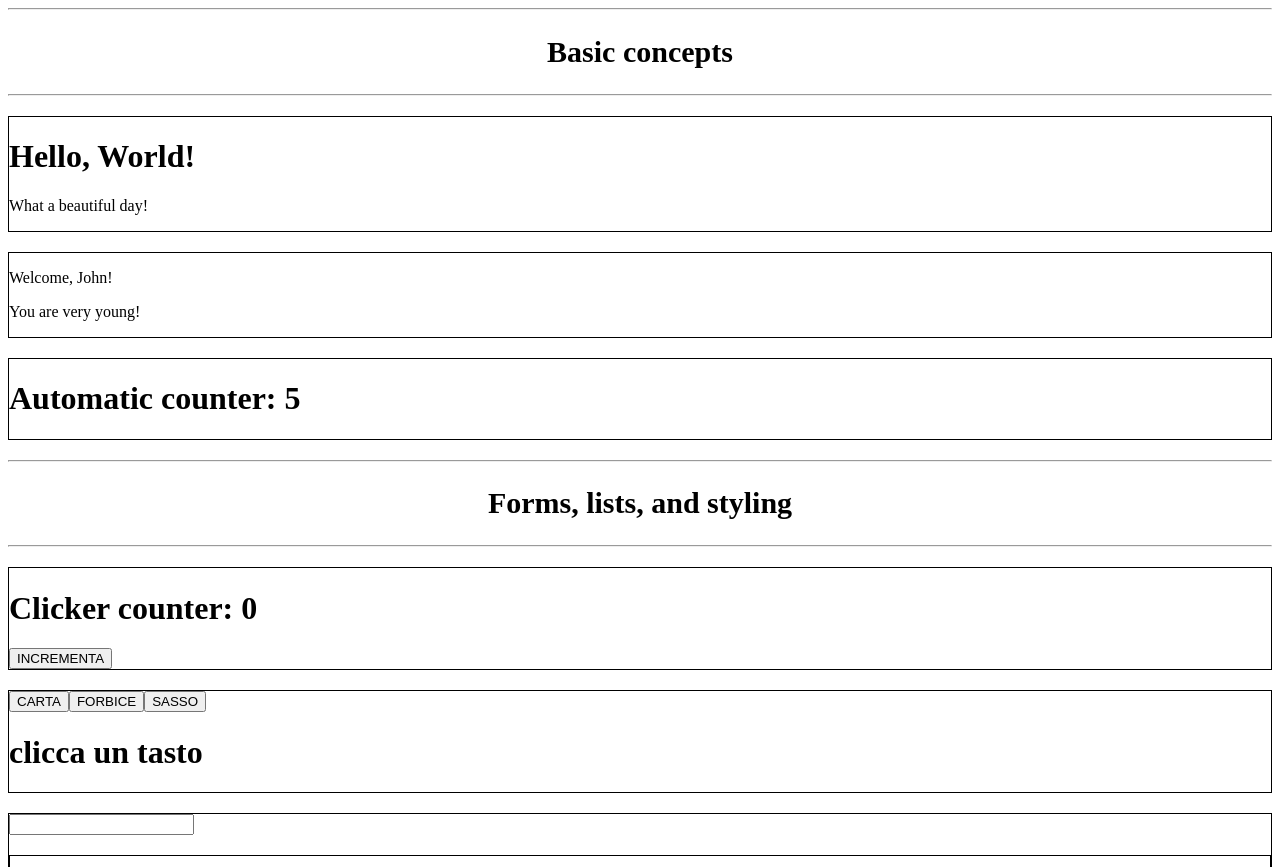
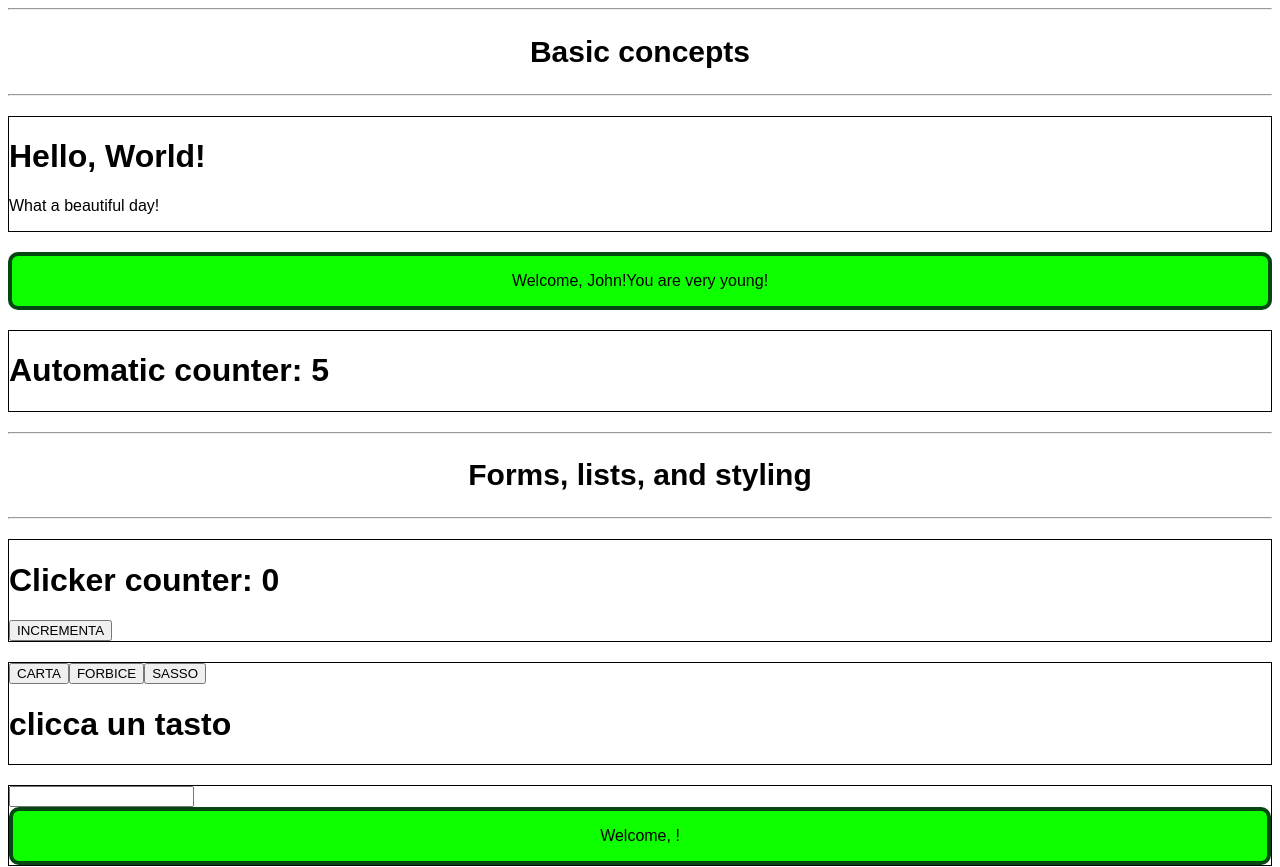
Before and after one commit to darthClara/react-exercises, a React (Create React App) app: page / in a window 1280 px wide. Shown: the top 867 px of the page. Built offline with nearby package versions, Linux system fonts and the light colour scheme.

Commit message:
aggiunto style

```diff
--- a/src/BasicConcepts/Welcome.js
+++ b/src/BasicConcepts/Welcome.js
@@ -5,7 +5,7 @@ export default class Welcome extends React.Component {
 
     render() {
         return (
-            <div style={{border: "1px solid black", margin: "20px 0px 20px 0px"}}>
+            <div className="welcome">
                 <p>
                     Welcome, {this.props.name}!
                 </p>
--- /dev/null
+++ b/src/index.css
@@ -0,0 +1,12 @@
+* {
+    font-family: fantasy;
+}
+
+.welcome {
+    display: flex;
+    align-items: center;
+    justify-content: center;
+    background-color: rgb(13, 255, 0);
+    border: 4px solid rgb(2, 72, 16);
+    border-radius: 10px;
+}
--- a/src/index.js
+++ b/src/index.js
@@ -1,6 +1,7 @@
 import React from "react";
 import App from "./App";
 import ReactDOM from 'react-dom/client';
+import "./index.css";
 
 const root = ReactDOM.createRoot(document.getElementById('root'));
 root.render(
```
